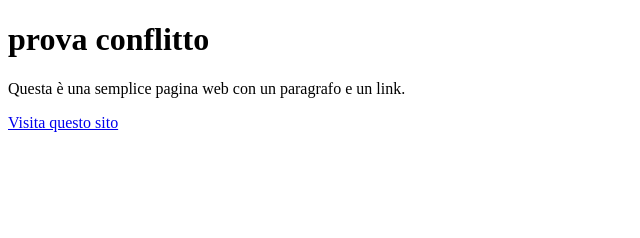
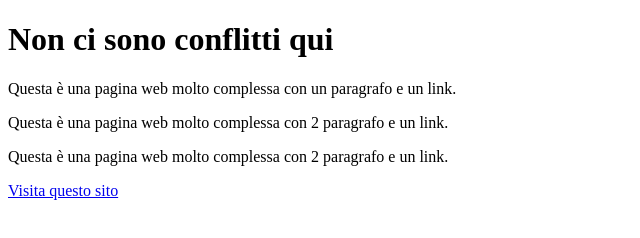
Before and after one commit to Abraxas-7/prova-git, a plain HTML site: page index.html in a window 1280 px wide. Shown: the whole page, without its empty margins (0-640 px from the left). Drawn offline with Linux system fonts and the light colour scheme.

Commit message:
Update index.html content and structure

```diff
--- a/index.html
+++ b/index.html
@@ -1,6 +1,5 @@
 <!DOCTYPE html>
 <html lang="en">
-
   <head>
     <meta charset="UTF-8" />
     <meta name="viewport" content="width=device-width, initial-scale=1.0" />
@@ -8,9 +7,10 @@
   </head>
 
   <body>
-  <h1>prova conflitto</h1>
-  <p>Questa è una semplice pagina web con un paragrafo e un link.</p>
+    <h1>Non ci sono conflitti qui</h1>
+    <p>Questa è una pagina web molto complessa con un paragrafo e un link.</p>
+    <p>Questa è una pagina web molto complessa con 2 paragrafo e un link.</p>
+    <p>Questa è una pagina web molto complessa con 2 paragrafo e un link.</p>
     <a href="https://www.example.com">Visita questo sito</a>
   </body>
-
 </html>
```
Lines whose indentation alone changed are shown as unchanged.
